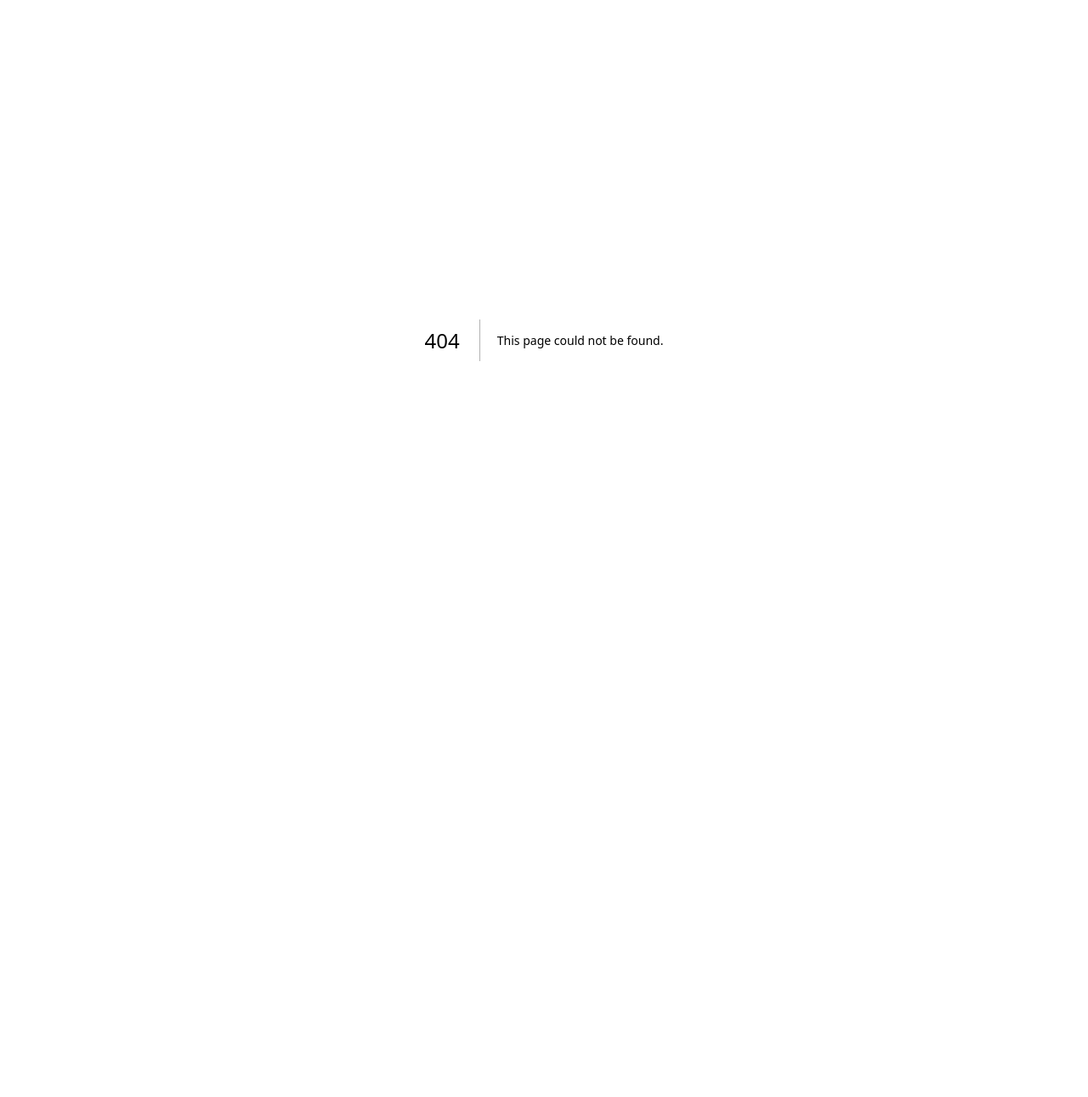
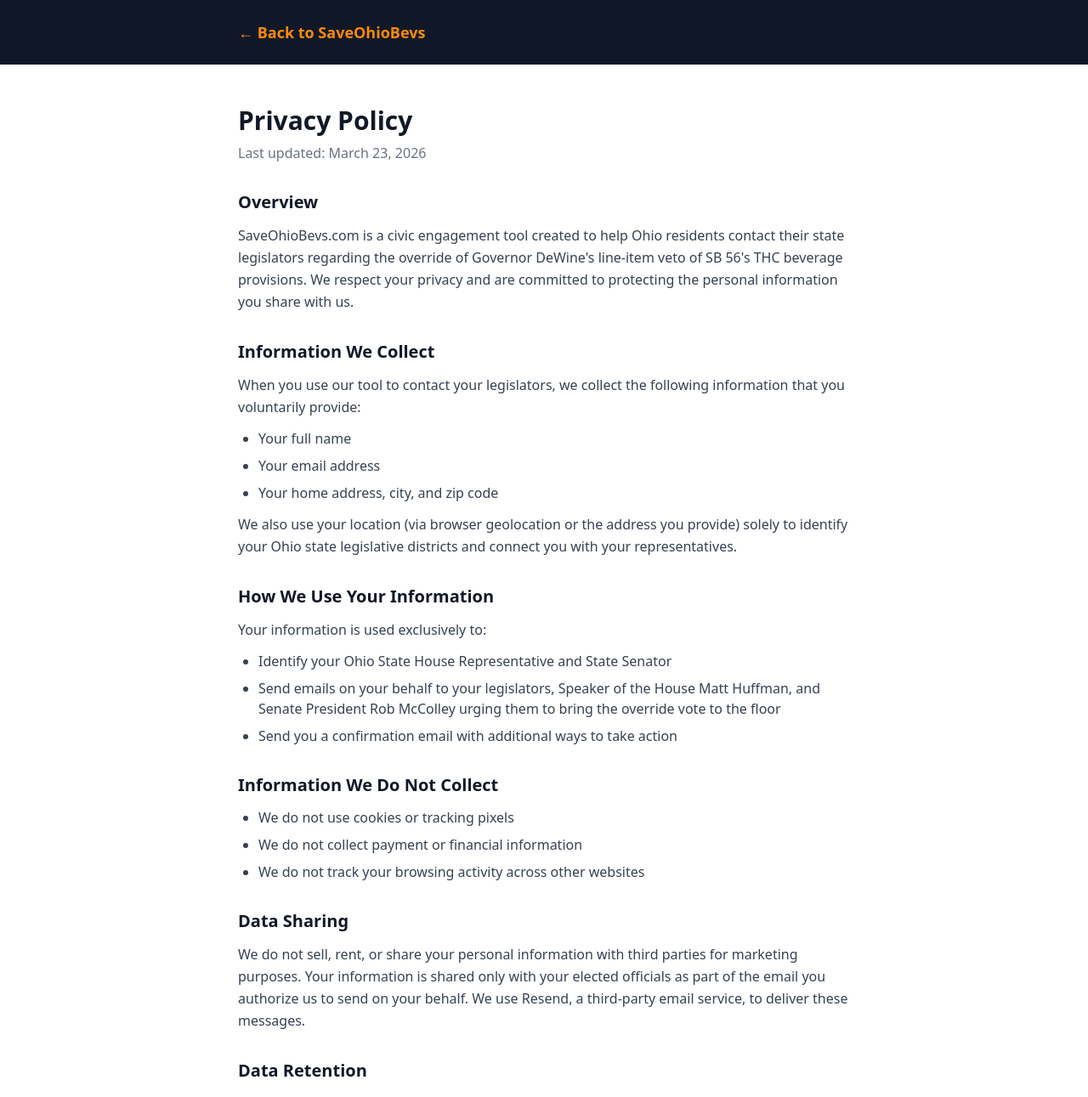
Before and after one commit to BobbySlattery/override-sb56, a Next.js app: page /privacy in a window 1280 px wide. Before the commit this address had no page. Shown: the top 1291 px of the page at 85% size. Before the commit the page ends 800 px from the top, so only its background shows below. Built offline with nearby package versions, Linux system fonts and the light colour scheme.

Commit message:
Add privacy policy page with footer link

```diff
--- a/app/page.tsx
+++ b/app/page.tsx
@@ -973,9 +973,14 @@ ${senderCity || "[Your City]"}, Ohio ${senderZip || "[Your Zip]"}`;
             This is a civic engagement tool. Your location is used solely to identify
             your state legislative districts and is not stored or shared.
           </p>
-          <p>
+          <p className="mb-3">
             District data provided by the U.S. Census Bureau. Legislator information
             from the Ohio General Assembly.
+          </p>
+          <p>
+            <a href="/privacy" className="text-orange-400 hover:underline">
+              Privacy Policy
+            </a>
           </p>
         </div>
       </footer>
--- /dev/null
+++ b/app/privacy/page.tsx
@@ -0,0 +1,142 @@
+import type { Metadata } from "next";
+
+export const metadata: Metadata = {
+  title: "Privacy Policy — SaveOhioBevs",
+  description: "Privacy policy for the SaveOhioBevs civic engagement platform.",
+};
+
+export default function PrivacyPolicy() {
+  return (
+    <div className="min-h-screen bg-white text-gray-900">
+      {/* Header */}
+      <header className="bg-gray-900 text-white py-6">
+        <div className="max-w-3xl mx-auto px-6">
+          <a href="/" className="text-orange-400 font-bold text-lg hover:underline">
+            &larr; Back to SaveOhioBevs
+          </a>
+        </div>
+      </header>
+
+      {/* Content */}
+      <main className="max-w-3xl mx-auto px-6 py-12">
+        <h1 className="text-3xl font-bold mb-2">Privacy Policy</h1>
+        <p className="text-gray-500 mb-8">Last updated: March 23, 2026</p>
+
+        <section className="mb-8">
+          <h2 className="text-xl font-bold mb-3">Overview</h2>
+          <p className="text-gray-700 leading-relaxed">
+            SaveOhioBevs.com is a civic engagement tool created to help Ohio residents
+            contact their state legislators regarding the override of Governor DeWine's
+            line-item veto of SB 56's THC beverage provisions. We respect your privacy
+            and are committed to protecting the personal information you share with us.
+          </p>
+        </section>
+
+        <section className="mb-8">
+          <h2 className="text-xl font-bold mb-3">Information We Collect</h2>
+          <p className="text-gray-700 leading-relaxed mb-3">
+            When you use our tool to contact your legislators, we collect the following
+            information that you voluntarily provide:
+          </p>
+          <ul className="list-disc pl-6 text-gray-700 space-y-2">
+            <li>Your full name</li>
+            <li>Your email address</li>
+            <li>Your home address, city, and zip code</li>
+          </ul>
+          <p className="text-gray-700 leading-relaxed mt-3">
+            We also use your location (via browser geolocation or the address you
+            provide) solely to identify your Ohio state legislative districts and
+            connect you with your representatives.
+          </p>
+        </section>
+
+        <section className="mb-8">
+          <h2 className="text-xl font-bold mb-3">How We Use Your Information</h2>
+          <p className="text-gray-700 leading-relaxed">
+            Your information is used exclusively to:
+          </p>
+          <ul className="list-disc pl-6 text-gray-700 space-y-2 mt-3">
+            <li>Identify your Ohio State House Representative and State Senator</li>
+            <li>
+              Send emails on your behalf to your legislators, Speaker of the House
+              Matt Huffman, and Senate President Rob McColley urging them to bring
+              the override vote to the floor
+            </li>
+            <li>Send you a confirmation email with additional ways to take action</li>
+          </ul>
+        </section>
+
+        <section className="mb-8">
+          <h2 className="text-xl font-bold mb-3">Information We Do Not Collect</h2>
+          <ul className="list-disc pl-6 text-gray-700 space-y-2">
+            <li>We do not use cookies or tracking pixels</li>
+            <li>We do not collect payment or financial information</li>
+            <li>We do not track your browsing activity across other websites</li>
+          </ul>
+        </section>
+
+        <section className="mb-8">
+          <h2 className="text-xl font-bold mb-3">Data Sharing</h2>
+          <p className="text-gray-700 leading-relaxed">
+            We do not sell, rent, or share your personal information with third
+            parties for marketing purposes. Your information is shared only with
+            your elected officials as part of the email you authorize us to send
+            on your behalf. We use Resend, a third-party email service, to deliver
+            these messages.
+          </p>
+        </section>
+
+        <section className="mb-8">
+          <h2 className="text-xl font-bold mb-3">Data Retention</h2>
+          <p className="text-gray-700 leading-relaxed">
+            We do not store your personal information after your emails have been
+            sent. Your name, email, and address are used in real time to send the
+            messages and are not saved to a database.
+          </p>
+        </section>
+
+        <section className="mb-8">
+          <h2 className="text-xl font-bold mb-3">Business Supporters</h2>
+          <p className="text-gray-700 leading-relaxed">
+            If you sign up as a business supporter, we collect your business name,
+            location, contact name, email, phone number, and business type. This
+            information is used solely to coordinate the SaveOhioBevs campaign
+            and will not be shared with third parties without your consent.
+          </p>
+        </section>
+
+        <section className="mb-8">
+          <h2 className="text-xl font-bold mb-3">Your Rights</h2>
+          <p className="text-gray-700 leading-relaxed">
+            You may contact us at any time to request information about what data
+            we have associated with you, or to request its deletion. Since we do
+            not maintain a database of user information, in most cases there will
+            be no stored data to delete.
+          </p>
+        </section>
+
+        <section className="mb-8">
+          <h2 className="text-xl font-bold mb-3">Contact Us</h2>
+          <p className="text-gray-700 leading-relaxed">
+            If you have questions about this privacy policy or how your information
+            is handled, please contact us at{" "}
+            <a
+              href="mailto:bobby@50westbrew.com"
+              className="text-orange-600 hover:underline"
+            >
+              bobby@50westbrew.com
+            </a>
+            .
+          </p>
+        </section>
+      </main>
+
+      {/* Footer */}
+      <footer className="bg-gray-900 text-gray-400">
+        <div className="max-w-3xl mx-auto px-6 py-8 text-center text-sm">
+          <p>&copy; 2026 SaveOhioBevs. All rights reserved.</p>
+        </div>
+      </footer>
+    </div>
+  );
+}
```
